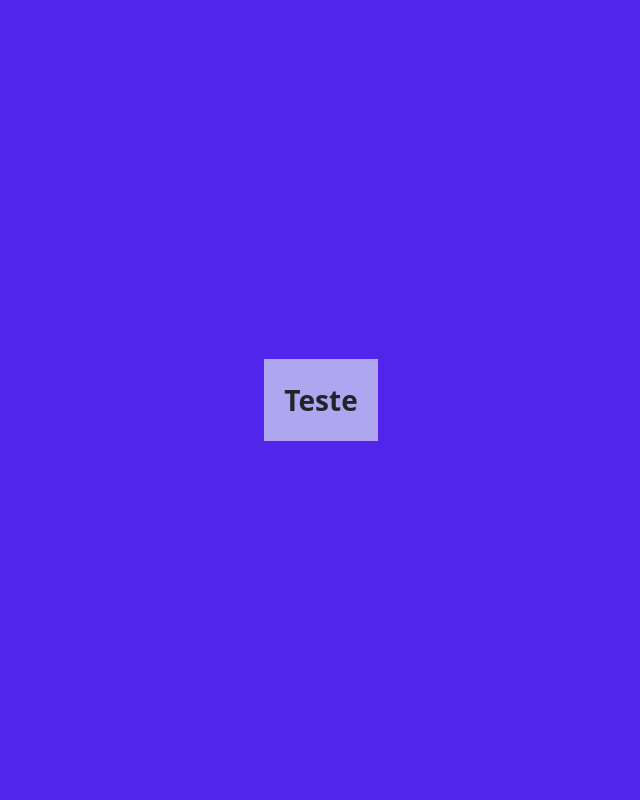
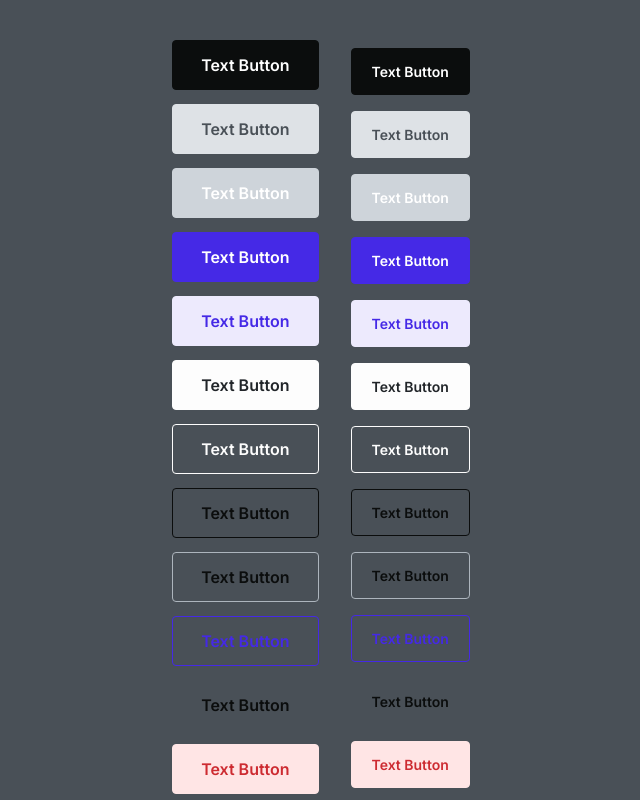
Before and after one commit to tamir-ferreira/Kenzie-Kars-front, a React (Vite) app: page / in a window 1280 px wide. Shown: the top 800 px of the page, without its empty margins (319-959 px from the left). Built offline with nearby package versions, Linux system fonts and the light colour scheme.

Commit message:
created button styles

```diff
--- a/src/App.tsx
+++ b/src/App.tsx
@@ -1,10 +1,97 @@
+import { Button } from "./components/Button";
+
 export const App = () => {
   return (
     <>
-      <div className="flex justify-center items-center w-screen h-screen bg-brand-2">
-        <span className="text-grey-1 text-heading-4-600 bg-brand-3 p-5">
-          Teste
-        </span>
+      <div className="py-10 flex justify-center gap-8 items-center bg-grey-2">
+        <div className="flex flex-col gap-3.5">
+          <Button btnSize="btn-big" btnColor="btn-grey-1">
+            Text Button
+          </Button>
+          <Button btnSize="btn-big" btnColor="btn-negative">
+            Text Button
+          </Button>
+          <Button btnSize="btn-big" btnColor="btn-disable">
+            Text Button
+          </Button>
+          <Button btnSize="btn-big" btnColor="btn-brand-1">
+            Text Button
+          </Button>
+          <Button btnSize="btn-big" btnColor="btn-brand-opacity">
+            Text Button
+          </Button>
+          <Button btnSize="btn-big" btnColor="btn-light">
+            Text Button
+          </Button>
+          <Button btnSize="btn-big" btnColor="btn-outline-light">
+            Text Button
+          </Button>
+          <Button btnSize="btn-big" btnColor="btn-outline-1">
+            Text Button
+          </Button>
+          <Button btnSize="btn-big" btnColor="btn-outline-2">
+            Text Button
+          </Button>
+          <Button btnSize="btn-big" btnColor="btn-outline-brand-1">
+            Text Button
+          </Button>
+          <Button btnSize="btn-big" btnColor="btn-link">
+            Text Button
+          </Button>
+          <Button btnSize="btn-big" btnColor="btn-alert">
+            Text Button
+          </Button>
+          <Button btnSize="btn-big" btnColor="btn-success">
+            Text Button
+          </Button>
+          <Button btnSize="btn-big" btnColor="btn-brand-disable">
+            Text Button
+          </Button>
+        </div>
+        <div className="flex flex-col gap-4">
+          <Button btnSize="btn-medium" btnColor="btn-grey-1">
+            Text Button
+          </Button>
+          <Button btnSize="btn-medium" btnColor="btn-negative">
+            Text Button
+          </Button>
+          <Button btnSize="btn-medium" btnColor="btn-disable">
+            Text Button
+          </Button>
+          <Button btnSize="btn-medium" btnColor="btn-brand-1">
+            Text Button
+          </Button>
+          <Button btnSize="btn-medium" btnColor="btn-brand-opacity">
+            Text Button
+          </Button>
+          <Button btnSize="btn-medium" btnColor="btn-light">
+            Text Button
+          </Button>
+          <Button btnSize="btn-medium" btnColor="btn-outline-light">
+            Text Button
+          </Button>
+          <Button btnSize="btn-medium" btnColor="btn-outline-1">
+            Text Button
+          </Button>
+          <Button btnSize="btn-medium" btnColor="btn-outline-2">
+            Text Button
+          </Button>
+          <Button btnSize="btn-medium" btnColor="btn-outline-brand-1">
+            Text Button
+          </Button>
+          <Button btnSize="btn-medium" btnColor="btn-link">
+            Text Button
+          </Button>
+          <Button btnSize="btn-medium" btnColor="btn-alert">
+            Text Button
+          </Button>
+          <Button btnSize="btn-medium" btnColor="btn-success">
+            Text Button
+          </Button>
+          <Button btnSize="btn-medium" btnColor="btn-brand-disable">
+            Text Button
+          </Button>
+        </div>
       </div>
     </>
   );
--- /dev/null
+++ b/src/components/Button.tsx
@@ -0,0 +1,11 @@
+import { ReactNode } from "react";
+
+interface BtnProps {
+  children: ReactNode;
+  btnSize: string;
+  btnColor: string;
+}
+
+export const Button = ({ children, btnSize, btnColor }: BtnProps) => {
+  return <button className={`${btnSize} ${btnColor}`}>{children}</button>;
+};
--- a/src/index.css
+++ /dev/null
@@ -1,3 +0,0 @@
-@tailwind base;
-@tailwind components;
-@tailwind utilities;
--- a/src/main.tsx
+++ b/src/main.tsx
@@ -1,7 +1,7 @@
 import React from "react";
 import ReactDOM from "react-dom/client";
 import { App } from "./App";
-import "./index.css";
+import "./styles/globals.css";
 
 ReactDOM.createRoot(document.getElementById("root") as HTMLElement).render(
   <React.StrictMode>
--- /dev/null
+++ b/src/styles/globals.css
@@ -0,0 +1,84 @@
+@import url("https://fonts.googleapis.com/css2?family=Inter:wght@400;500;600;700&display=swap");
+@tailwind base;
+@tailwind components;
+@tailwind utilities;
+
+:root {
+  font-family: "Inter", sans-serif;
+}
+
+@layer base {
+  body {
+    /* estilização global do Body */
+  }
+
+  button {
+    @apply py-3 cursor-pointer rounded border-1.5 duration-200;
+  }
+}
+
+@layer components {
+  .btn-big {
+    @apply px-7 text-button-big;
+  }
+
+  .btn-medium {
+    @apply px-5 text-button-medium;
+  }
+
+  .btn-grey-1 {
+    @apply bg-grey-0 border-grey-0 text-white-fixed  hover:bg-grey-1 hover:border-grey-1;
+  }
+
+  .btn-negative {
+    @apply bg-grey-6 border-grey-6 text-grey-2  hover:bg-grey-5 hover:border-grey-5;
+  }
+
+  .btn-disable {
+    @apply bg-grey-5 border-grey-5 text-white-fixed cursor-default;
+  }
+
+  .btn-brand-1 {
+    @apply bg-brand-1 border-brand-1 text-white-fixed hover:bg-brand-2 hover:border-brand-2;
+  }
+
+  .btn-brand-opacity {
+    @apply bg-brand-4 border-brand-4 text-brand-1;
+  }
+
+  .btn-light {
+    @apply bg-grey-10 border-grey-10 text-grey-1;
+  }
+
+  .btn-outline-light {
+    @apply border-grey-10 text-grey-10 hover:bg-grey-10 hover:text-grey-1;
+  }
+
+  .btn-outline-1 {
+    @apply border-grey-0 text-grey-0 hover:border-grey-1 hover:bg-grey-1 hover:text-grey-10;
+  }
+
+  .btn-outline-2 {
+    @apply border-grey-4 text-grey-0 hover:border-grey-1 hover:bg-grey-1 hover:text-grey-10;
+  }
+
+  .btn-outline-brand-1 {
+    @apply border-brand-1 text-brand-1 hover:bg-brand-4;
+  }
+
+  .btn-link {
+    @apply border-transparent text-grey-0 hover:bg-grey-8;
+  }
+
+  .btn-alert {
+    @apply bg-alert-3 border-alert-3 text-alert-1 hover:bg-alert-2 hover:border-alert-2;
+  }
+
+  .btn-success {
+    @apply bg-success-3 border-success-3 text-success-1 hover:bg-success-2 hover:border-success-2;
+  }
+
+  .btn-brand-disable {
+    @apply bg-brand-3 border-brand-3 text-brand-4 cursor-default;
+  }
+}
--- a/tailwind.config.js
+++ b/tailwind.config.js
@@ -1,4 +1,5 @@
 /** @type {import('tailwindcss').Config} */
+
 export default {
   content: ["./index.html", "./src/**/*.{js,ts,jsx,tsx}"],
   theme: {
@@ -68,13 +69,21 @@ export default {
         "body-1-600": ["16px", { fontWeight: "600" }],
         "body-2-400": ["14px", { fontWeight: "400" }],
         "body-2-500": ["14px", { fontWeight: "500" }],
-        "button-big-text": ["16px", { fontWeight: "600" }],
-        "button-medium-text": ["14px", { fontWeight: "600" }],
+        "button-big": ["16px", { fontWeight: "600" }],
+        "button-medium": ["14px", { fontWeight: "600" }],
         "input-placeholder": ["16px", { fontWeight: "400" }],
         "input-label": ["14px", { fontWeight: "500" }],
       },
+      borderWidth: {
+        1.5: "1.5px",
+      },
     },
   },
+  /*  variants: {
+    extend: {
+      buttonSizes: ["responsive"],
+    },
+  }, */
 
   plugins: [],
 };
```
Also changed, not shown: src/App.css (deleted).
